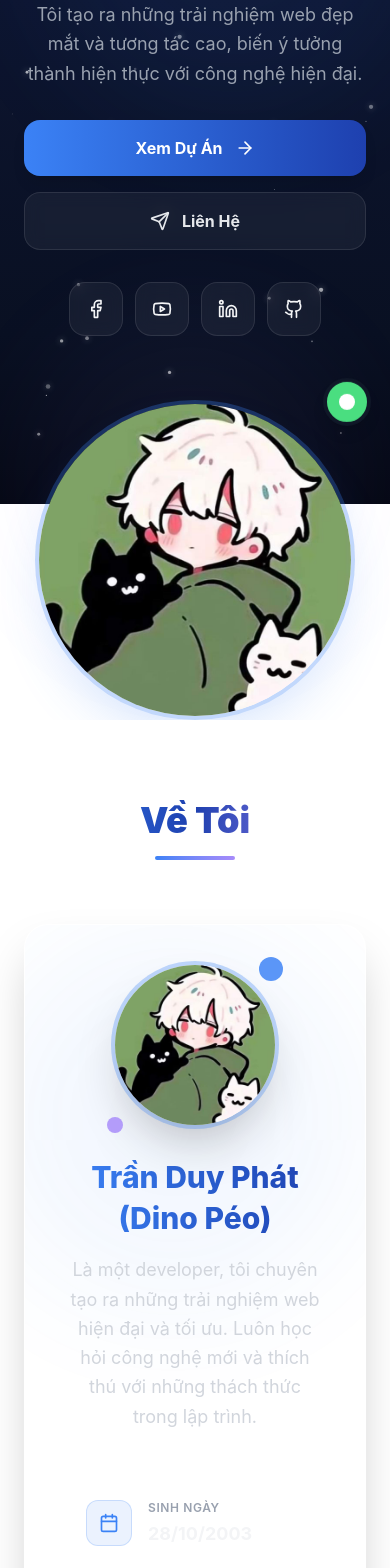
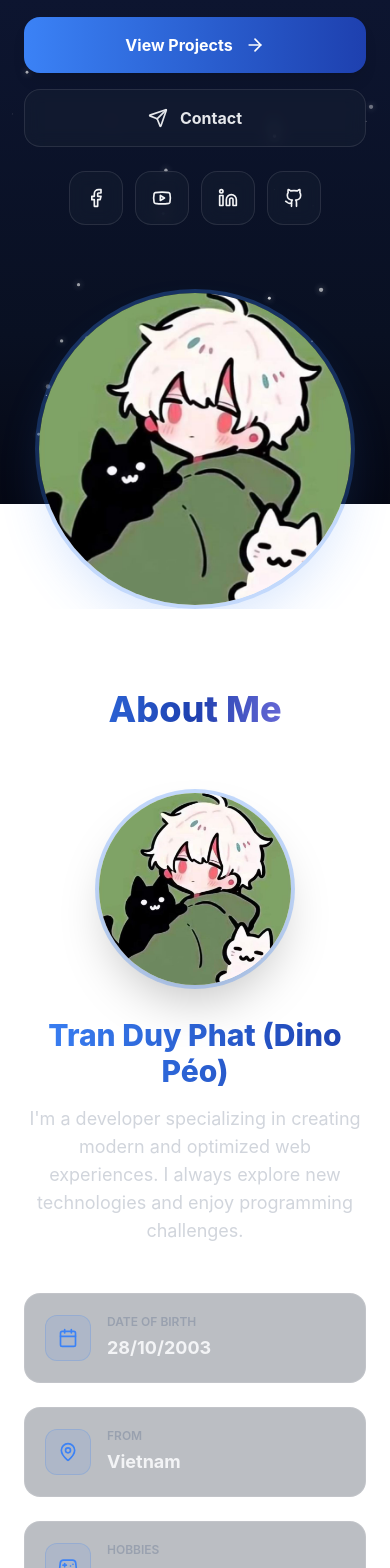
Before and after one commit to DuyPhatpeo/portfolio, a React (Vite) app: page / in a window 390 px wide. Shown: the part 340-1908 px from the top of the page. Built offline with nearby package versions, Linux system fonts and the light colour scheme.

Commit message:
update code

```diff
--- a/src/components/section/AboutSection.tsx
+++ b/src/components/section/AboutSection.tsx
@@ -3,68 +3,43 @@ import { aboutData } from "../../data/aboutData";
 
 const AboutSection: React.FC = () => {
   return (
-    <section id="about" className="py-20 px-6 max-w-6xl mx-auto scroll-mt-16">
-      {/* Section Title */}
+    <section id="about" className="py-20 px-6 max-w-7xl mx-auto scroll-mt-16">
+      {/* Header */}
       <div className="text-center mb-16">
-        <h2 className="text-4xl md:text-5xl font-black bg-clip-text text-transparent bg-gradient-to-r from-primary via-primary-deep to-secondary mb-4">
-          Về Tôi
+        <h2 className="text-4xl md:text-5xl font-extrabold bg-clip-text text-transparent bg-gradient-to-r from-primary via-primary-deep to-secondary mb-4">
+          About Me
         </h2>
-        <div className="w-20 h-1 bg-gradient-to-r from-primary to-secondary mx-auto rounded-full" />
       </div>
 
-      <div className="relative backdrop-blur-2xl rounded-3xl shadow-2xl p-10 md:p-12 border overflow-hidden bg-white/5 border-white/10">
-        {/* Decorative gradient overlay */}
-        <div className="absolute top-0 right-0 w-96 h-96 bg-primary/20 rounded-full blur-3xl opacity-30 pointer-events-none" />
-        <div className="absolute bottom-0 left-0 w-80 h-80 bg-secondary/20 rounded-full blur-3xl opacity-20 pointer-events-none" />
-
-        {/* Content wrapper */}
-        <div className="relative z-10">
-          {/* Header with avatar */}
+      {/* Avatar and Bio */}
       <div className="flex flex-col md:flex-row items-center gap-8 mb-12">
-            {/* Avatar with animated ring */}
-            <div className="relative group">
-              <div className="absolute inset-0 rounded-full bg-gradient-to-r from-primary to-secondary opacity-0 group-hover:opacity-100 blur-xl transition-opacity duration-500" />
         <img
           src={aboutData.avatar}
           alt={aboutData.name}
-                className="relative w-40 h-40 md:w-48 md:h-48 rounded-full object-cover ring-4 ring-primary/30 shadow-2xl group-hover:scale-105 transition-transform duration-500"
+          className="w-48 h-48 rounded-full object-cover ring-4 ring-primary/30 shadow-2xl"
         />
-              {/* Decorative dots */}
-              <div className="absolute -top-2 -right-2 w-6 h-6 bg-primary rounded-full animate-pulse" />
-              <div className="absolute -bottom-2 -left-2 w-4 h-4 bg-secondary rounded-full animate-pulse" />
-            </div>
-
-            {/* Name and bio */}
-            <div className="flex-1 text-center md:text-left">
-              <h3 className="text-3xl md:text-4xl font-extrabold leading-snug md:leading-snug bg-clip-text text-transparent bg-gradient-to-r from-primary to-primary-deep mb-4">
+        <div className="text-center md:text-left flex-1">
+          <h3 className="text-3xl md:text-4xl font-extrabold mb-4 bg-clip-text text-transparent bg-gradient-to-r from-primary to-primary-deep">
             {aboutData.name}
           </h3>
-
-              <p className="text-gray-700 dark:text-gray-300 text-lg leading-relaxed max-w-2xl">
+          <p className="text-gray-700 dark:text-gray-300 text-lg">
             {aboutData.bio}
           </p>
         </div>
       </div>
 
-          {/* Personal Info Grid */}
-          <div className="grid sm:grid-cols-2 gap-4 mb-10">
+      {/* Personal Info */}
+      <div className="grid sm:grid-cols-2 md:grid-cols-4 gap-6 mb-10">
         {aboutData.personal.map(({ icon: Icon, label, value }, i) => (
           <div
             key={i}
-                className="group relative backdrop-blur-sm rounded-2xl p-5 border transition-all duration-300 hover:scale-[1.02] bg-white/5 border-white/10 hover:bg-white/10 hover:border-primary/30 hover:shadow-lg hover:shadow-primary/10"
+            className="flex items-center gap-4 p-5 rounded-2xl border border-gray-200/20 dark:border-white/10 bg-white/10 dark:bg-gray-800/30"
           >
-                {/* Animated background on hover */}
-                <div className="absolute inset-0 rounded-2xl bg-gradient-to-br from-primary/5 to-secondary/5 opacity-0 group-hover:opacity-100 transition-opacity duration-300" />
-
-                <div className="relative flex items-start gap-4">
-                  {/* Icon container */}
-                  <div className="p-3 rounded-xl bg-primary/10 border border-primary/20 group-hover:bg-primary/20 transition-colors duration-300">
+            <div className="p-3 rounded-xl bg-primary/10 border border-primary/20">
               <Icon className="w-5 h-5 text-primary" />
             </div>
-
-                  {/* Text content */}
-                  <div className="flex-1">
-                    <p className="text-xs uppercase tracking-wider font-semibold text-gray-500 dark:text-gray-400 mb-1">
+            <div>
+              <p className="text-xs uppercase font-semibold text-gray-500 dark:text-gray-400 mb-1">
                 {label}
               </p>
               <p className="font-bold text-gray-800 dark:text-gray-100 text-lg">
@@ -72,47 +47,29 @@ const AboutSection: React.FC = () => {
               </p>
             </div>
           </div>
-              </div>
         ))}
       </div>
 
       {/* Achievements */}
-          <div className="flex flex-wrap gap-3 mb-10 justify-center md:justify-start">
+      <div className="grid grid-cols-1 sm:grid-cols-2 md:grid-cols-3 gap-6 mb-10">
         {aboutData.achievements.map(({ icon: Icon, label, color }, i) => (
           <div
             key={i}
-                className="group relative backdrop-blur-sm rounded-full px-5 py-2.5 border transition-all duration-300 hover:scale-105 hover:shadow-lg bg-white/5 border-white/10 hover:bg-white/10 hover:border-primary/30"
-                style={{
-                  animationDelay: `${i * 100}ms`,
-                }}
+            className="flex items-center gap-2 justify-center p-3 rounded-full border border-gray-200/20 dark:border-white/10 bg-white/10 dark:bg-gray-800/30"
           >
-                {/* Glow effect on hover */}
-                <div className="absolute inset-0 rounded-full bg-gradient-to-r from-primary/20 to-secondary/20 opacity-0 group-hover:opacity-100 blur-md transition-opacity duration-300" />
-
-                <div className="relative flex items-center gap-2">
             <Icon className={`w-5 h-5 ${color}`} />
             <span className="font-bold text-sm text-gray-700 dark:text-gray-200">
               {label}
             </span>
           </div>
-              </div>
         ))}
       </div>
 
-          {/* Quote with decorative elements */}
-          <div className="relative mt-12 pt-10 border-t border-white/10">
-            {/* Quote marks */}
-            <div className="absolute -top-4 left-1/2 -translate-x-1/2 w-12 h-12 bg-gradient-to-br from-primary to-secondary rounded-full flex items-center justify-center text-white text-2xl font-serif shadow-lg">
-              "
-            </div>
-
-            <div className="text-center max-w-3xl mx-auto">
-              <p className="text-xl md:text-2xl font-medium italic text-gray-700 dark:text-gray-300 leading-relaxed">
+      {/* Quote */}
+      <div className="mt-12 text-center">
+        <p className="text-xl md:text-2xl italic font-medium text-gray-700 dark:text-gray-300">
           {aboutData.quote}
         </p>
-            </div>
-          </div>
-        </div>
       </div>
     </section>
   );
--- a/src/components/section/HeroSetion.tsx
+++ b/src/components/section/HeroSetion.tsx
@@ -2,15 +2,21 @@ import { useEffect, useState } from "react";
 import { Sparkles, ArrowRight, Send, ChevronDown } from "lucide-react";
 import { roles, socialLinks, heroInfo } from "../../data/heroData";
 
-export default function HeroSection() {
+interface HeroSectionProps {
+  scrollToSection: (sectionId: string) => void;
+}
+
+export default function HeroSection({ scrollToSection }: HeroSectionProps) {
   const [currentRole, setCurrentRole] = useState(0);
   const [displayedText, setDisplayedText] = useState("");
   const [isDeleting, setIsDeleting] = useState(false);
   const [typeSpeed, setTypeSpeed] = useState(150);
 
+  const { name, avatar, greeting, description, mainIcon: CodeIcon } = heroInfo;
+
+  // Typing effect
   useEffect(() => {
     const currentText = roles[currentRole];
-
     const timer = setTimeout(() => {
       if (isDeleting) {
         setDisplayedText(currentText.substring(0, displayedText.length - 1));
@@ -31,32 +37,23 @@ export default function HeroSection() {
     return () => clearTimeout(timer);
   }, [displayedText, isDeleting, currentRole, typeSpeed]);
 
-  const { name, avatar, greeting, description, mainIcon: CodeIcon } = heroInfo;
-
   return (
     <section
       id="home"
-      className="relative min-h-screen flex items-center justify-center overflow-hidden transition-colors duration-500 pt-25"
+      className="relative min-h-screen flex items-center justify-center overflow-hidden transition-colors duration-500 px-6 max-w-7xl mx-auto"
     >
-      {/* Background effects */}
-      <div className="absolute top-20 left-10 w-96 h-96 bg-primary/20 rounded-full blur-3xl opacity-30 animate-pulse" />
-      <div className="absolute bottom-20 right-10 w-80 h-80 bg-secondary/20 rounded-full blur-3xl opacity-20 animate-pulse delay-1000" />
-
-      {/* Content */}
-      <div className="relative z-10 max-w-7xl mx-auto px-6 grid md:grid-cols-2 gap-16 items-center">
-        {/* Left Side */}
-        <div className="text-center md:text-left space-y-8">
-          <div className="inline-flex items-center gap-3 px-5 py-2.5 rounded-full backdrop-blur-sm border transition-all duration-300 hover:scale-105 bg-white/5 border-white/10">
+      <div className="relative z-10 grid md:grid-cols-2 gap-16 items-center w-full">
+        {/* Left */}
+        <div className="text-center md:text-left space-y-6 md:space-y-8">
+          <div className="inline-flex items-center gap-3 px-5 py-2.5 rounded-full backdrop-blur-sm border bg-white/10 border-gray-200/20 dark:bg-gray-800/30 dark:border-white/10">
             <Sparkles className="w-5 h-5 text-primary animate-pulse" />
             <span className="text-primary font-bold tracking-wide uppercase text-sm">
               {greeting}
             </span>
           </div>
 
-          <h1 className="text-5xl md:text-6xl lg:text-7xl font-black leading-tight">
-            <span className="bg-clip-text text-transparent bg-gradient-to-r from-primary via-primary-deep to-secondary">
+          <h1 className="text-5xl md:text-6xl lg:text-7xl font-black leading-tight bg-clip-text text-transparent bg-gradient-to-r from-primary via-primary-deep to-secondary">
             {name}
-            </span>
           </h1>
 
           <div className="flex items-center gap-3 justify-center md:justify-start">
@@ -76,21 +73,20 @@ export default function HeroSection() {
           </p>
 
           <div className="flex flex-col sm:flex-row gap-4 justify-center md:justify-start">
-            <a
-              href="#projects"
+            <button
+              onClick={() => scrollToSection("projects")}
               className="group relative px-8 py-4 rounded-2xl font-bold text-white transition-all duration-300 hover:scale-105 flex items-center gap-3 justify-center overflow-hidden bg-gradient-to-r from-primary to-primary-deep shadow-lg hover:shadow-primary/50"
             >
-              <div className="absolute inset-0 bg-gradient-to-r from-primary-deep to-secondary opacity-0 group-hover:opacity-100 transition-opacity duration-300" />
-              <span className="relative z-10">Xem Dự Án</span>
+              <span className="relative z-10">View Projects</span>
               <ArrowRight className="relative z-10 w-5 h-5 transition-transform group-hover:translate-x-1" />
-            </a>
-            <a
-              href="#contact"
-              className="group px-8 py-4 rounded-2xl font-bold backdrop-blur-sm border transition-all duration-300 hover:scale-105 flex items-center gap-3 justify-center text-gray-700 dark:text-gray-200 bg-white/5 border-white/10 hover:bg-white/10 hover:border-primary/30"
+            </button>
+            <button
+              onClick={() => scrollToSection("contact")}
+              className="group px-8 py-4 rounded-2xl font-bold backdrop-blur-sm border transition-all duration-300 hover:scale-105 flex items-center gap-3 justify-center text-gray-700 dark:text-gray-200 bg-white/10 border-gray-200/20 dark:bg-gray-800/30 dark:border-white/10 hover:bg-white/20 dark:hover:bg-gray-700/30 hover:border-primary/30"
             >
               <Send className="w-5 h-5 transition-transform group-hover:rotate-12" />
-              <span>Liên Hệ</span>
-            </a>
+              <span>Contact</span>
+            </button>
           </div>
 
           <div className="flex gap-3 justify-center md:justify-start">
@@ -100,49 +96,40 @@ export default function HeroSection() {
                 href={href}
                 target="_blank"
                 rel="noopener noreferrer"
-                className={`group relative p-4 rounded-2xl backdrop-blur-sm border transition-all duration-300 hover:scale-110 bg-white/5 border-white/10 hover:bg-white/10 hover:border-primary/30 ${color}`}
+                className="group relative p-4 rounded-2xl backdrop-blur-sm border transition-all duration-300 hover:scale-110 bg-white/10 border-gray-200/20 dark:bg-gray-800/30 dark:border-white/10 hover:bg-white/20 dark:hover:bg-gray-700/30 hover:border-primary/30"
               >
                 <div className="absolute inset-0 rounded-2xl bg-gradient-to-r from-primary/20 to-secondary/20 opacity-0 group-hover:opacity-100 blur-lg transition-opacity duration-300" />
-                <Icon className="relative z-10 w-5 h-5" />
+                <Icon
+                  className={`relative z-10 w-5 h-5 ${color} transition-colors duration-300 group-hover:text-primary`}
+                />
               </a>
             ))}
           </div>
         </div>
 
-        {/* Right Side - Avatar */}
+        {/* Right */}
         <div className="flex justify-center md:justify-end">
-          <div className="relative group">
-            <div className="absolute inset-0 rounded-full bg-gradient-to-r from-primary via-secondary to-primary opacity-0 group-hover:opacity-100 blur-2xl transition-opacity duration-500" />
-            <div className="relative w-80 h-80 lg:w-96 lg:h-96 rounded-full overflow-hidden border-4 shadow-2xl transition-transform duration-500 group-hover:scale-105 border-primary/30 shadow-primary/20">
+          <div className="relative w-80 h-80 lg:w-96 lg:h-96 rounded-full overflow-hidden border-4 border-primary/30 shadow-2xl shadow-primary/20">
             <img
               src={avatar}
               alt={name}
               className="w-full h-full object-cover"
             />
-              <div className="absolute inset-0 bg-gradient-to-t from-primary/20 via-transparent to-transparent opacity-0 group-hover:opacity-100 transition-opacity duration-500" />
-            </div>
-            <div className="absolute -top-4 -right-4 p-3 bg-success rounded-full flex items-center justify-center shadow-lg animate-bounce border-4 border-white dark:border-gray-900">
-              <div className="w-4 h-4 bg-white rounded-full"></div>
-            </div>
           </div>
         </div>
       </div>
 
       {/* Scroll Indicator */}
       <div
-        className="absolute bottom-8 left-1/2 -translate-x-1/2 cursor-pointer group"
-        onClick={() =>
-          document
-            .getElementById("about")
-            ?.scrollIntoView({ behavior: "smooth" })
-        }
+        className="absolute bottom-8 left-1/2 -translate-x-1/2 cursor-pointer"
+        onClick={() => scrollToSection("about")}
       >
         <div className="flex flex-col items-center gap-2 animate-bounce">
-          <span className="text-xs uppercase tracking-wider font-bold text-gray-500 dark:text-gray-400 group-hover:text-primary transition-colors">
+          <span className="text-xs uppercase tracking-wider font-bold text-gray-500 dark:text-gray-400">
             Scroll
           </span>
-          <div className="p-2 rounded-full backdrop-blur-sm border bg-white/5 border-white/10 group-hover:border-primary/30 transition-all">
-            <ChevronDown className="w-5 h-5 text-gray-400 dark:text-gray-500 group-hover:text-primary transition-colors" />
+          <div className="p-2 rounded-full backdrop-blur-sm border bg-white/10 border-gray-200/20 dark:bg-gray-800/30 dark:border-white/10">
+            <ChevronDown className="w-5 h-5 text-gray-400 dark:text-gray-500" />
           </div>
         </div>
       </div>
--- a/src/data/aboutData.ts
+++ b/src/data/aboutData.ts
@@ -9,19 +9,19 @@ import {
 } from "lucide-react";
 
 export const aboutData = {
-  name: "Trần Duy Phát (Dino Péo)",
-  bio: "Là một developer, tôi chuyên tạo ra những trải nghiệm web hiện đại và tối ưu. Luôn học hỏi công nghệ mới và thích thú với những thách thức trong lập trình.",
+  name: "Tran Duy Phat (Dino Péo)",
+  bio: "I'm a developer specializing in creating modern and optimized web experiences. I always explore new technologies and enjoy programming challenges.",
   avatar: "/avt2.jpg",
   personal: [
-    { icon: Calendar, label: "Sinh ngày", value: "28/10/2003" },
-    { icon: MapPin, label: "Đến từ", value: "Việt Nam" },
-    { icon: Gamepad2, label: "Sở thích", value: "Gaming, Phim" },
-    { icon: Coffee, label: "Yêu thích", value: "Coffee & Code" },
+    { icon: Calendar, label: "Date of Birth", value: "28/10/2003" },
+    { icon: MapPin, label: "From", value: "Vietnam" },
+    { icon: Gamepad2, label: "Hobbies", value: "Gaming, Movies" },
+    { icon: Coffee, label: "Favorites", value: "Coffee & Coding" },
   ],
   achievements: [
-    { icon: Trophy, label: "5+ Dự Án", color: "text-yellow-500" },
-    { icon: Target, label: "100% Hài Lòng", color: "text-green-500" },
-    { icon: Heart, label: "Đam Mê", color: "text-red-500" },
+    { icon: Trophy, label: "5+ Projects", color: "text-yellow-500" },
+    { icon: Target, label: "100% Satisfaction", color: "text-green-500" },
+    { icon: Heart, label: "Passion", color: "text-red-500" },
   ],
-  quote: "Không ngừng sáng tạo - Không ngại thử thách",
+  quote: "Keep creating – Never fear challenges",
 };
--- a/src/data/heroData.ts
+++ b/src/data/heroData.ts
@@ -1,6 +1,6 @@
 import { Facebook, Youtube, Linkedin, Github, Code2 } from "lucide-react";
 
-export const roles = ["Lập Trình Website", "Thiết Kế UI"];
+export const roles = ["Web Developer", "Front End", "UI Designer"];
 
 export const socialLinks = [
   {
@@ -25,12 +25,12 @@ export const socialLinks = [
   },
 ];
 
-// Thông tin chính của Hero Section
+// Main info for Hero Section
 export const heroInfo = {
-  name: "Trần Duy Phát",
+  name: "Tran Duy Phat",
   avatar: "/avt2.jpg",
-  greeting: "Xin chào! Tôi là",
+  greeting: "Hello! I am",
   description:
-    "Tôi tạo ra những trải nghiệm web đẹp mắt và tương tác cao, biến ý tưởng thành hiện thực với công nghệ hiện đại.",
+    "I create visually appealing and highly interactive web experiences, turning ideas into reality with modern technologies.",
   mainIcon: Code2,
 };
--- a/src/pages/PorfolioPage.tsx
+++ b/src/pages/PorfolioPage.tsx
@@ -30,7 +30,7 @@ const PortfolioPage: React.FC = () => {
       {/* Main Content */}
       <main className="flex-1 relative z-10">
         {/* Home Section */}
-        <HeroSection />
+        <HeroSection scrollToSection={scrollToSection} />
 
         <AboutSection />
 
```
Also changed, not shown: src/components/section/SkillsSection.tsx (+68 -36 lines). Lines whose indentation alone changed are shown as unchanged.
